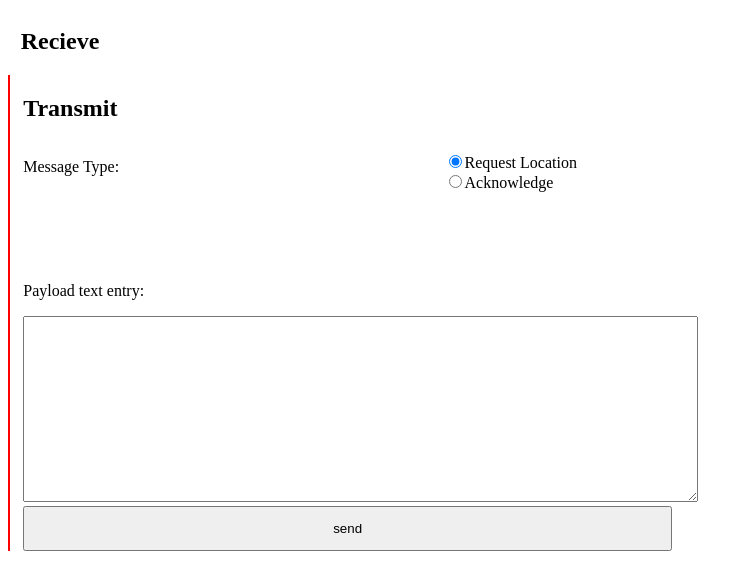
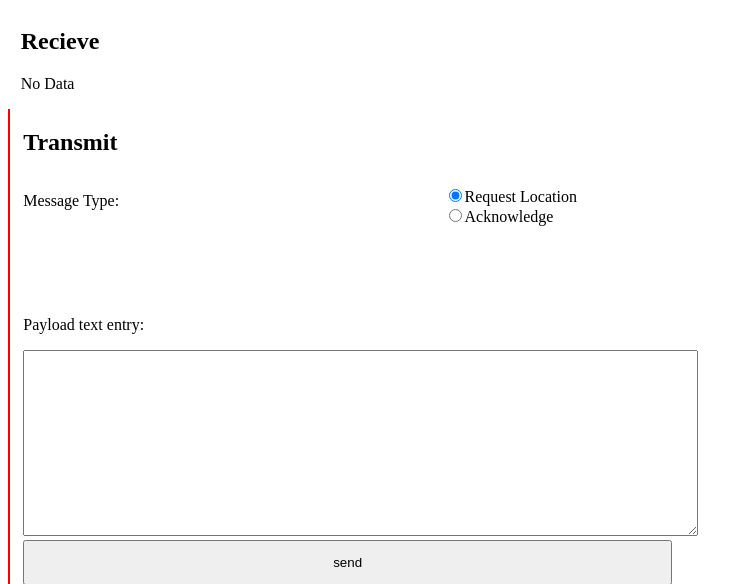
Before and after one commit to MrFuentes/esa_tracker, a Flask app: page / in a window 1280 px wide. Shown: the top 584 px of the page, without its empty margins (0-753 px from the left). Run offline with Flask 2, Linux system fonts and the light colour scheme.

Commit message:
Add files via upload

```diff
--- a/templates/index.html
+++ b/templates/index.html
@@ -4,7 +4,6 @@
   <title>
     SatTracker
   </title>
-  <meta http-equiv="refresh" content="5" >
 </head>
 
 <style type="text/css">
@@ -89,6 +88,10 @@ body {
           </p>
         </div>
       {% endif %}
+    {% else %}
+      <p>
+        No Data
+      </p>
     {% endif %}
   </div>
   <div id="Send" aling="center">
```
